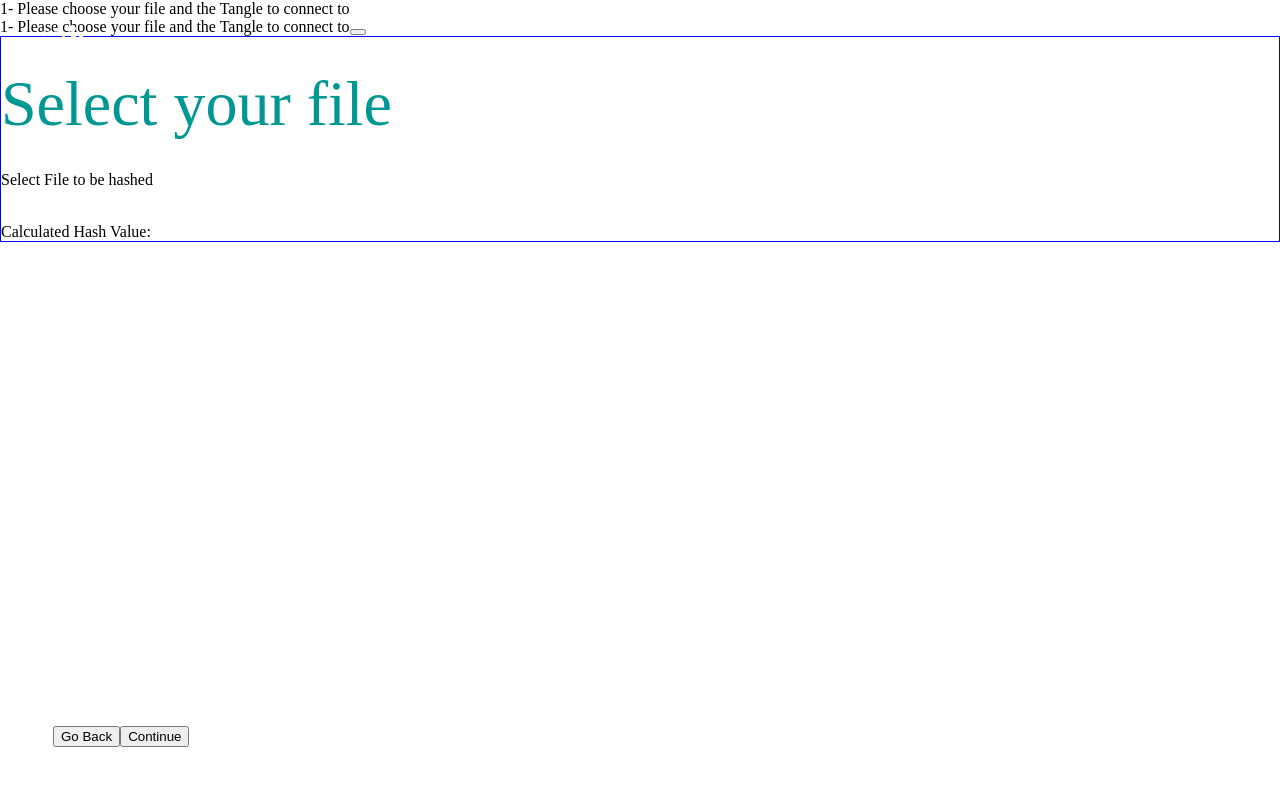
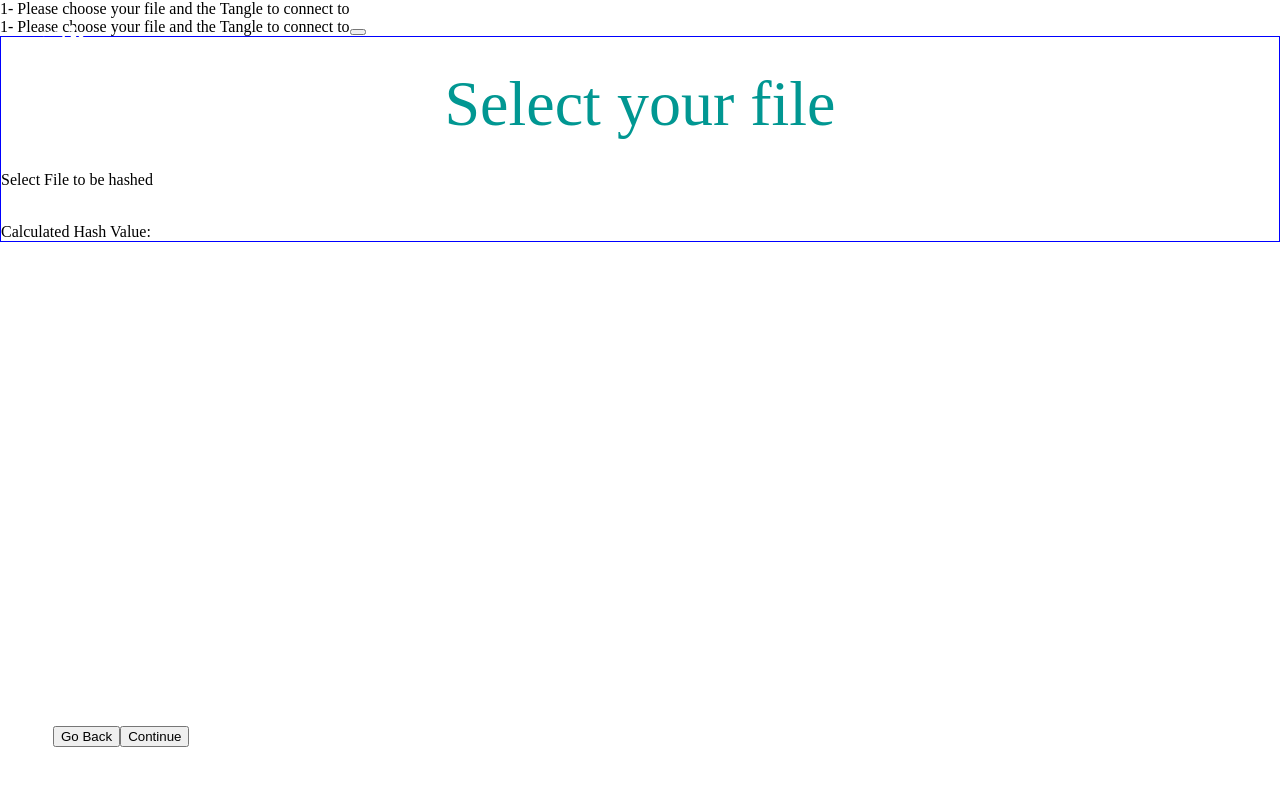
Before and after one commit to iotaledger/poc-document-immutable-blueprint, a React (Create React App) app: page / in a window 1280 px wide. Shown: the top 786 px of the page. Built offline with nearby package versions, Linux system fonts and the light colour scheme.

Commit message:
centred title

```diff
--- a/src/partials/SelectFile.js
+++ b/src/partials/SelectFile.js
@@ -29,7 +29,7 @@
     }
     return(<div>
 
-      <div style={{ margin: '30px 0'}}>
+      <div style={{ margin: '30px 0', display: 'flex', justifyContent: 'center' }}>
         <span
           style={{ fontSize: '64px', color: '#019792' }}
           className="text">
```
